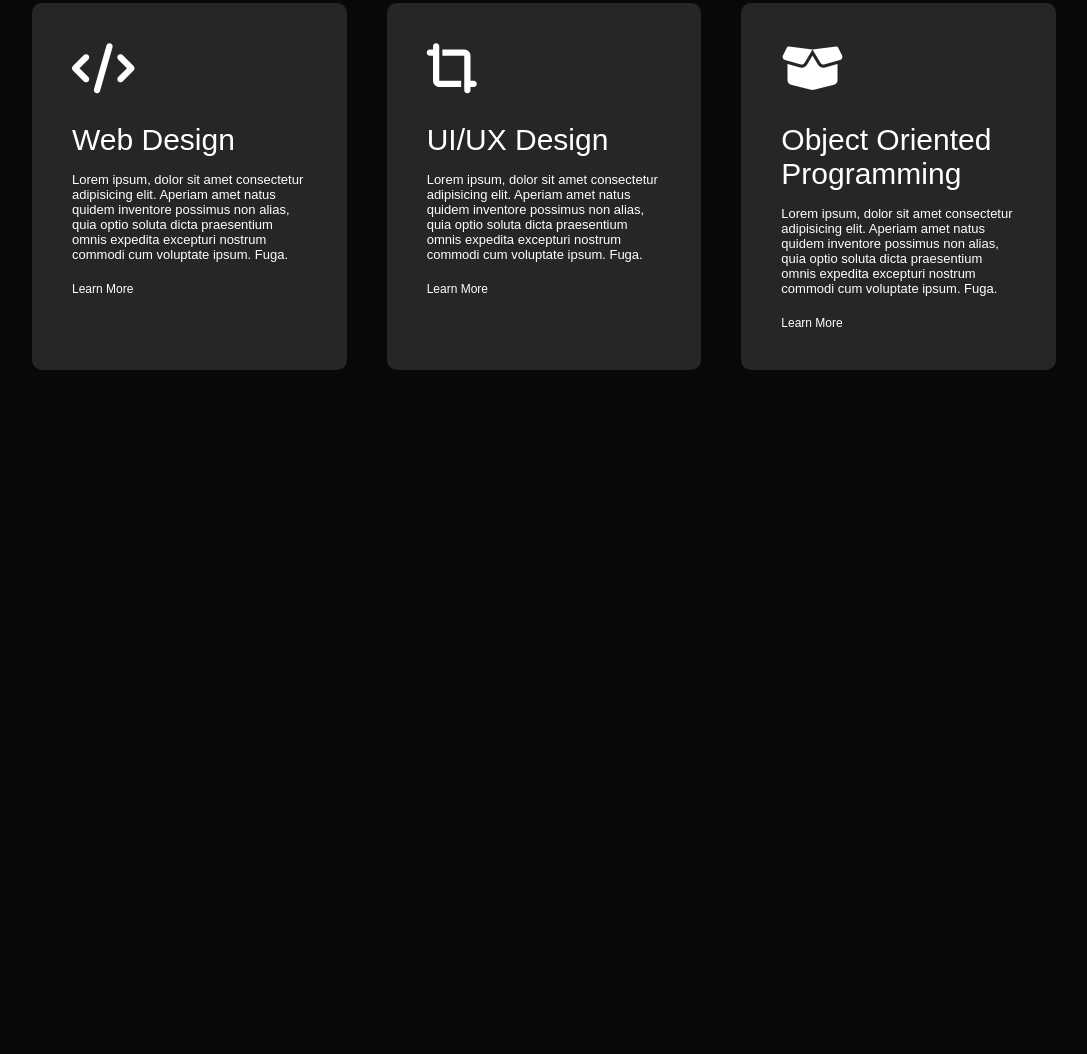
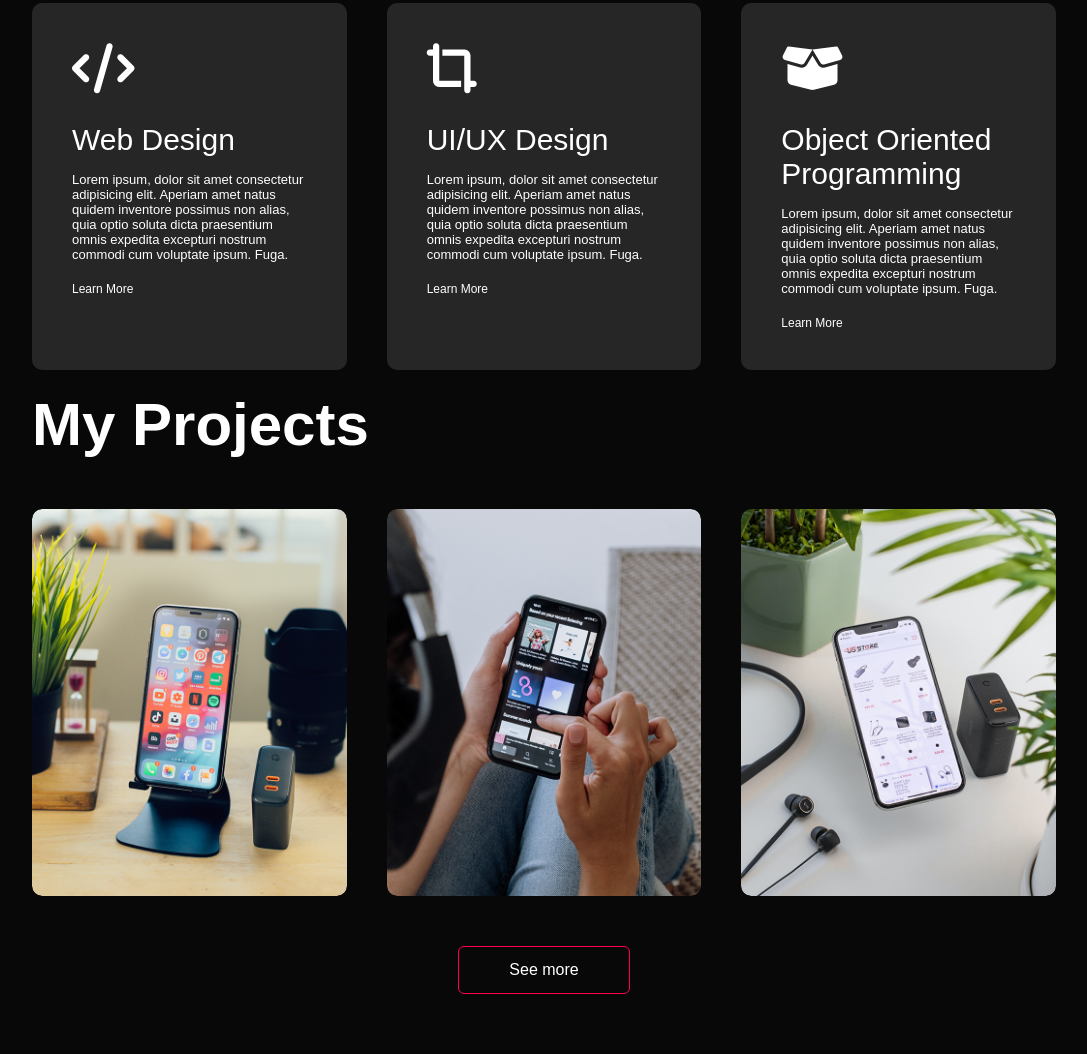
Before and after one commit to morabisaac/morabisaac-portfolio, a plain HTML site: page index.html in a window 1280 px wide. Shown: the part 1576-2630 px from the top of the page, without its empty margins (96-1183 px from the left). Before the commit the page ends 1956 px from the top, so only its background shows below. Drawn offline with Linux system fonts and the light colour scheme.

Commit message:
Added Portfolio Section
I keep learning html and css!

```diff
--- a/index.html
+++ b/index.html
@@ -5,7 +5,10 @@
     <meta name="viewport" content="width=device-width, initial-scale=1.0" />
     <title>Isaac Mora</title>
     <link rel="stylesheet" href="style.css" />
-    <script src="https://kit.fontawesome.com/23f1e8e49a.js" crossorigin="anonymous"></script>
+    <script
+      src="https://kit.fontawesome.com/23f1e8e49a.js"
+      crossorigin="anonymous"
+    ></script>
   </head>
   <body>
     <div id="header">
@@ -138,6 +141,48 @@
         </div>
       </div>
     </div>
+    <!-- PROJECTSSSSSSSSSSSSSSSSSSSSSSSSSSSSSSSSSSSSSSS -->
+    <div id="portfolio">
+      <div class="container">
+        <h1 class="sub-title">My Projects</h1>
+        <div class="work-list">
+          <div class="work">
+            <img src="images/work-1.png" />
+            <div class="layer">
+              <h3>Social Media Website</h3>
+              <p>
+                Lorem ipsum dolor sit amet, consectetur adipisicing elit. Itaque
+                doloribus esse vero mollitia nobis architecto quis beatae.
+              </p>
+              <a href=""><i class="fa-solid fa-link"></i></a>
+            </div>
+          </div>
+          <div class="work">
+            <img src="images/work-2.png" />
+            <div class="layer">
+              <h3>Virtual Card Visualizer</h3>
+              <p>
+                Lorem ipsum dolor sit amet, consectetur adipisicing elit. Itaque
+                doloribus esse vero mollitia nobis architecto quis beatae.
+              </p>
+              <a href=""><i class="fa-solid fa-link"></i></a>
+            </div>
+          </div>
+          <div class="work">
+            <img src="images/work-3.png" />
+            <div class="layer">
+              <h3>Minimal Calculator Web App</h3>
+              <p>
+                Lorem ipsum dolor sit amet, consectetur adipisicing elit. Itaque
+                doloribus esse vero mollitia nobis architecto quis beatae.
+              </p>
+              <a href=""><i class="fa-solid fa-link"></i></a>
+            </div>
+          </div>
+        </div>
+        <a href="#" class="btn">See more</a>
+      </div>
+    </div>
 
     <script>
       var tablinks = document.getElementsByClassName("tab-links");
--- a/style.css
+++ b/style.css
@@ -158,15 +158,91 @@ nav ul li a:hover::after {
   font-weight: 500;
   margin-bottom: 15px;
 }
-.services-list div a{
+.services-list div a {
   text-decoration: none;
   color: #fff;
   font-size: 12px;
   margin-top: 20px;
   display: inline-block;
 }
-.services-list div:hover{
+.services-list div:hover {
   background: #ff004f;
   transform: translateY(-10px);
+}
+/* projectsssssssssssss */
+#projects {
+  padding: 50px 0;
+}
+.work-list {
+  display: grid;
+  grid-template-columns: repeat(auto-fit, minmax(250px, 1fr));
+  grid-gap: 40px;
+  margin-top: 50px;
+}
+.work {
+  border-radius: 10px;
+  position: relative;
+  overflow: hidden;
+}
+.work img{
+    width: 100%;
+    border-radius: 10px;
+    display: block;
+    transition: transform 0.5s;
+}
+.layer{
+    width: 100%;
+    height: 0;
+    background: linear-gradient(rgba(0,0,0,0.6),#ff004f);
+    border-radius: 10px;
+    position: absolute;
+    left: 0;
+    bottom: 0;
+    overflow: hidden;
+    display: flex;
+    align-items: center;
+    justify-content: center;
+    flex-direction: column;
+    padding: 0 40px;
+    text-align: center;
+    font-size: 14px;
+    transition: height 0.5s;
+}
+.layer h3{
+    font-weight: 500;
+    margin-bottom: 20px;
 
 }
+.layer a{
+    margin-top: 20px;
+    color: #ff004f;
+    text-decoration: none;
+    font-size: 18px;
+    line-height: 60px;
+    background: #fff;
+    width: 60px;
+    height: 60px;
+    border-radius: 60px;
+    text-align: center;
+}
+.work:hover img{
+    transform: scale(1.1);
+}
+.work:hover .layer{
+    height: 100%;
+}
+.btn{
+    display: block;
+    margin: 50px auto;
+    width: fit-content;
+    border: 1px solid #ff004f;
+    padding: 14px 50px;
+    border-radius: 6px;
+    text-decoration: none;
+    color: #fff;
+    transition: background 0.5s;
+}
+.btn:hover{
+    background: #ff004f;
+
+}
```
Lines whose indentation alone changed are shown as unchanged.
